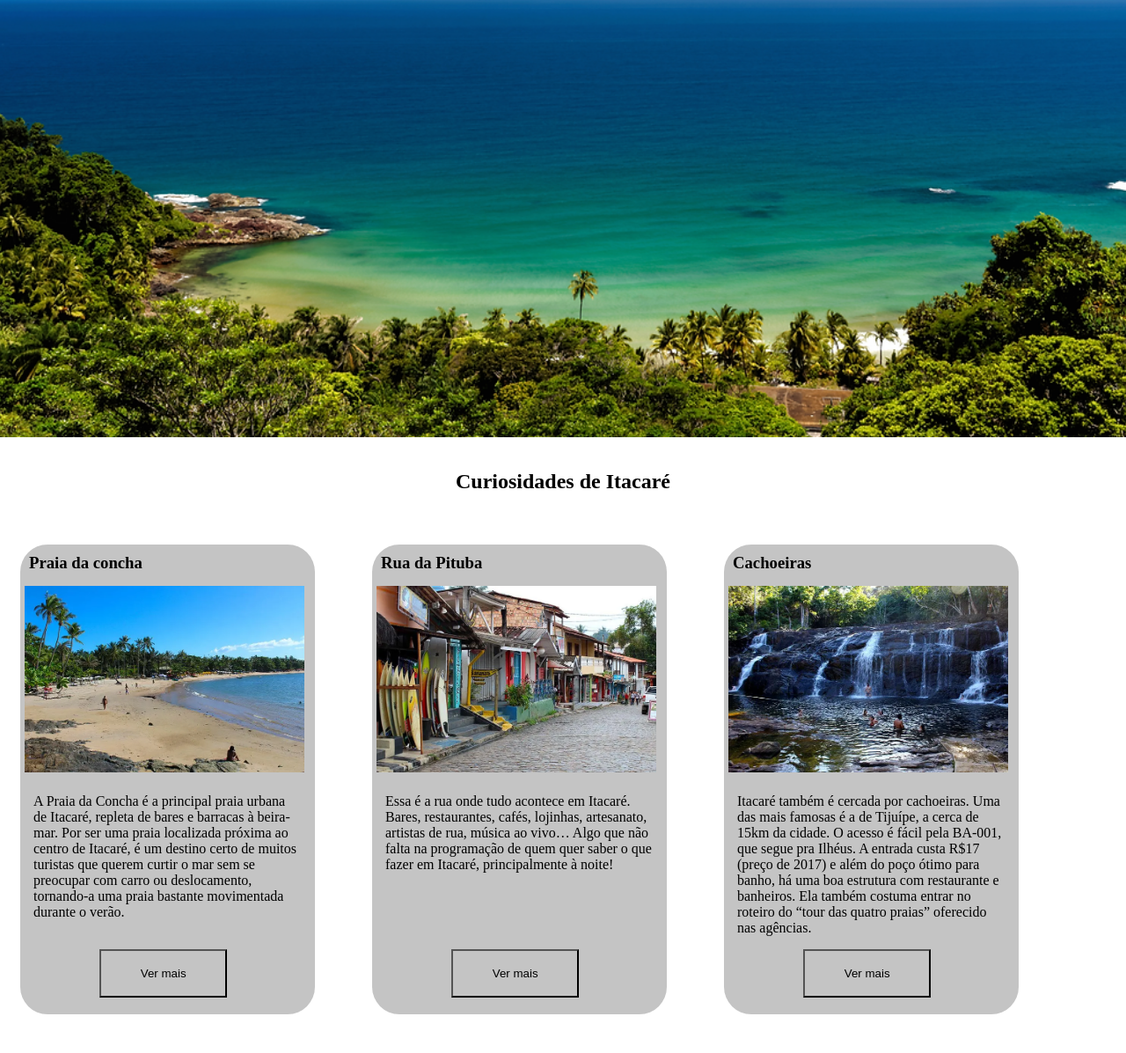
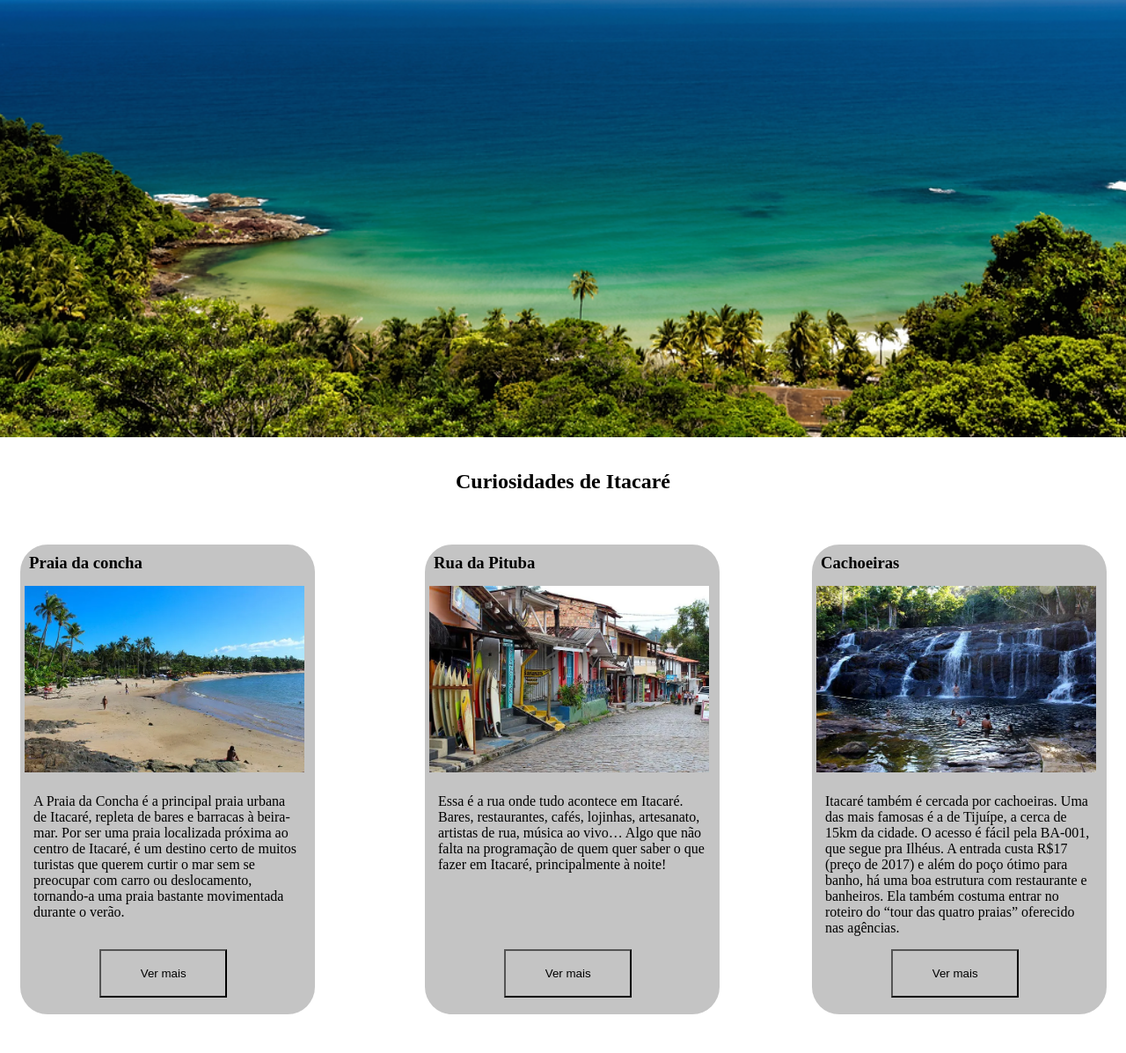
Before and after one commit to lauradefreitas2/Checkpooint, a plain HTML site: page index.html in a window 1280 px wide. Shown: the part 103-1300 px from the top of the page at 88% size. Drawn offline with Linux system fonts and the light colour scheme.

Commit message:
terminado

```diff
--- a/css/style.css
+++ b/css/style.css
@@ -68,7 +68,7 @@ border-radius: 31px
 position: absolute;
 width: 335px;
 height: 534px;
-left: 423px;
+left: 483px;
 top: 722px;
 
 background: #C4C4C4;
@@ -78,7 +78,7 @@ border-radius: 31px
     position: absolute;
 width: 335px;
 height: 534px;
-left: 823px;
+left: 923px;
 top: 722px;
 
 background: #C4C4C4;
```
